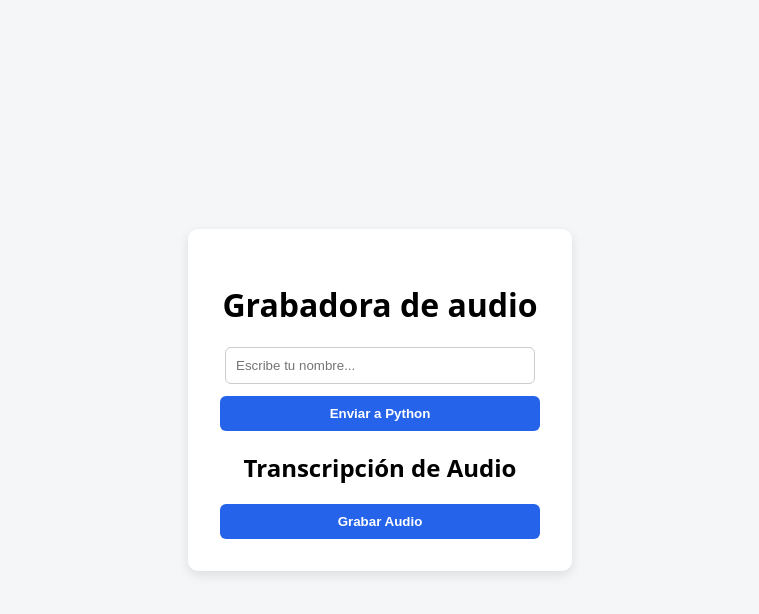
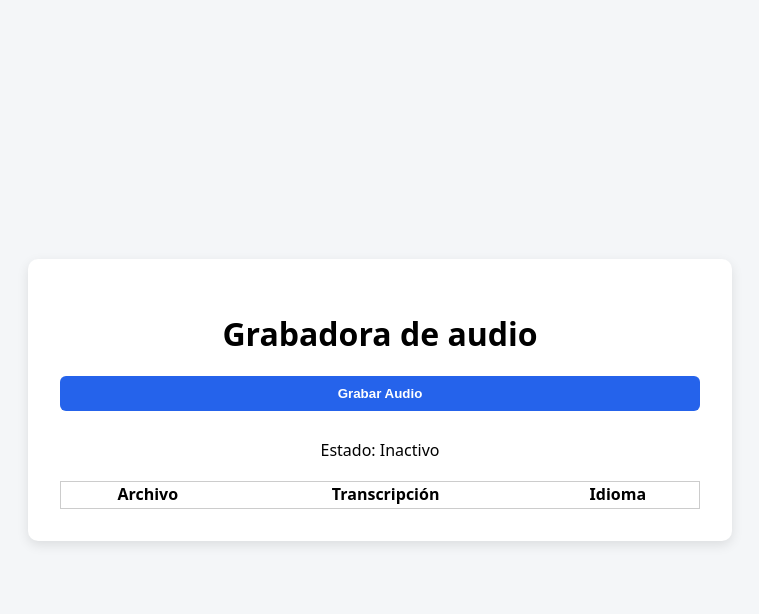
Before and after one commit to JavierRivera-dev/TraductorDeAudio, a Flask app: page / in a window 1280 px wide. Shown: the top 614 px of the page, without its empty margins (260-1019 px from the left). Run offline with Flask 3, Linux system fonts and the light colour scheme; lists and menus that the app fills with data are empty.

Commit message:
Se realizó una página capaz de oir audio y transcribirlo

```diff
--- a/pagina/app.py
+++ b/pagina/app.py
@@ -1,46 +1,69 @@
-from flask import Flask, render_template, request, jsonify
-import os
-import deepl
+from pathlib import Path
+
+from flask import Flask, jsonify, render_template, request
 import whisper
-from dotenv import load_dotenv
-import sounddevice as sd
-import soundfile as sf
 
 
 app = Flask(__name__)
 
-# 1. Ruta principal: entrega el archivo HTML al navegador
+TIPOS_AUDIO = {
+    "audio/wav": ".wav",
+    "audio/x-wav": ".wav",
+}
+
+
 @app.route("/")
 def inicio():
     return render_template("index.html")
 
-# 2. Ruta de API: recibe datos del frontend y responde con JSON
-@app.route("/api/saludar", methods=["POST"])
-def saludar():
-    datos = request.get_json()
-    nombre = datos.get("nombre", "").strip()
-
-    if not nombre:
-        return jsonify({"error": "Por favor escribe un nombre"}), 400
-
-    mensaje_procesado = f"¡Hola, {nombre}! Este mensaje fue generado desde Python."
-    return jsonify({"respuesta": mensaje_procesado})
-
 
 @app.route("/api/grabar_audio", methods=["POST"])
 def grabar_audio():
-    freq = 44100  # Frecuencia de muestreo
-    duracion = 5  # Duración de la grabación en segundos
+    audio = request.files.get("audio")
+    if audio is None:
+        return jsonify({"error": "No se recibió ningún archivo de audio."}), 400
 
-    print("Grabando audio...")
-    audio = sd.rec(int(duracion * freq), samplerate=freq, channels=2)
-    sd.wait()  # Espera a que termine la grabación
+    extension = TIPOS_AUDIO.get(audio.mimetype)
+    if extension is None:
+        return jsonify({"error": "El formato de audio recibido no es compatible."}), 415
 
-    # Guardar el audio en un archivo temporal
-    ruta_audio = os.path.join(os.path.dirname(__file__), "audio_temp.wav")
-    sf.write(ruta_audio, audio, freq)
+    contenido = audio.read()
+    if not contenido:
+        return jsonify({"error": "La grabación está vacía."}), 400
 
-    return jsonify({"respuesta": "Audio grabado con éxito."})
+    ruta_audio = Path(__file__).parent / f"audio_temp{extension}"
+    try:
+        ruta_audio.write_bytes(contenido)
+    except OSError:
+        app.logger.exception("No se pudo guardar la grabación")
+        return jsonify({"error": "No se pudo guardar la grabación en el servidor."}), 500
+
+    return jsonify({
+        "respuesta": "Audio grabado con éxito.",
+        "archivo": ruta_audio.name,
+    })
+
+@app.route("/api/transcribir_audio", methods=["POST"])
+def transcribir_audio(audio_path=None):
+    if audio_path:
+        ruta_audio = Path(audio_path)
+    else:
+        ruta_audio = Path(__file__).parent / "audio_temp.wav"
+    if not ruta_audio.exists():
+        return jsonify({"error": "No se encontró el archivo de audio para transcribir."}), 404
+
+    try:
+        model = whisper.load_model("small")
+        resultado = model.transcribe(str(ruta_audio))
+        texto_transcrito = resultado.get("text", "")
+    except Exception as e:
+        app.logger.exception("Error al transcribir el audio")
+        return jsonify({"error": "Ocurrió un error al transcribir el audio."}), 500
+
+    return jsonify({
+        "texto_transcrito": texto_transcrito,
+        "idioma_detectado": resultado.get("language", "No detectado"),
+    })
 
 if __name__ == "__main__":
     app.run(debug=True)
--- a/pagina/static/script.js
+++ b/pagina/static/script.js
@@ -1,56 +1,197 @@
-const btnEnviar = document.getElementById("btnEnviar");
 const btnGrabar = document.getElementById("btnGrabar");
-const inputNombre = document.getElementById("inputNombre");
 const resultado = document.getElementById("resultado");
+const btnDetener = document.getElementById("btnDetener");
+const estado = document.getElementById("estado");
+const tab = document.getElementById("tablaResultados");
 
-btnEnviar.addEventListener("click", async () => {
-    const nombre = inputNombre.value;
+let grabadora = null;
+let flujoAudio = null;
+let fragmentosAudio = [];
 
+function detenerMicrofono() {
+    if (flujoAudio) {
+        flujoAudio.getTracks().forEach((pista) => pista.stop());
+        flujoAudio = null;
+    }
+}
+
+function restablecerControles() {
+    detenerMicrofono();
+    grabadora = null;
+    btnDetener.style.display = "none";
+    btnDetener.disabled = false;
+    btnGrabar.disabled = false;
+    btnGrabar.style.display = "inline-block";
+}
+
+async function convertirAWav(audioBlob) {
+    const AudioContext = window.AudioContext || window.webkitAudioContext;
+    if (!AudioContext) {
+        throw new Error("Este navegador no permite convertir la grabación a WAV.");
+    }
+
+    const contexto = new AudioContext();
     try {
-        const respuesta = await fetch("/api/saludar", {
-            method: "POST",
-            headers: {
-                "Content-Type": "application/json"
-            },
-            body: JSON.stringify({ nombre: nombre })
-        });
+        const audioBuffer = await contexto.decodeAudioData(await audioBlob.arrayBuffer());
+        const canales = audioBuffer.numberOfChannels;
+        const bytesPorMuestra = 2;
+        const bytesDeAudio = audioBuffer.length * canales * bytesPorMuestra;
+        const wavBuffer = new ArrayBuffer(44 + bytesDeAudio);
+        const vista = new DataView(wavBuffer);
+        const escribirTexto = (offset, texto) => {
+            for (let indice = 0; indice < texto.length; indice += 1) {
+                vista.setUint8(offset + indice, texto.charCodeAt(indice));
+            }
+        };
 
-        const data = await respuesta.json();
+        escribirTexto(0, "RIFF");
+        vista.setUint32(4, 36 + bytesDeAudio, true);
+        escribirTexto(8, "WAVE");
+        escribirTexto(12, "fmt ");
+        vista.setUint32(16, 16, true);
+        vista.setUint16(20, 1, true);
+        vista.setUint16(22, canales, true);
+        vista.setUint32(24, audioBuffer.sampleRate, true);
+        vista.setUint32(28, audioBuffer.sampleRate * canales * bytesPorMuestra, true);
+        vista.setUint16(32, canales * bytesPorMuestra, true);
+        vista.setUint16(34, 16, true);
+        escribirTexto(36, "data");
+        vista.setUint32(40, bytesDeAudio, true);
 
-        if (!respuesta.ok) {
-            resultado.textContent = data.error;
+        const datosPorCanal = [];
+        for (let canal = 0; canal < canales; canal += 1) {
+            datosPorCanal.push(audioBuffer.getChannelData(canal));
+        }
+
+        let offset = 44;
+        for (let indice = 0; indice < audioBuffer.length; indice += 1) {
+            for (let canal = 0; canal < canales; canal += 1) {
+                const muestra = Math.max(-1, Math.min(1, datosPorCanal[canal][indice]));
+                vista.setInt16(
+                    offset,
+                    muestra < 0 ? muestra * 0x8000 : muestra * 0x7fff,
+                    true,
+                );
+                offset += bytesPorMuestra;
+            }
+        }
+
+        return new Blob([wavBuffer], { type: "audio/wav" });
+    } finally {
+        if (contexto.state !== "closed") {
+            await contexto.close();
+        }
+    }
+}
+
+function tipoDeAudioCompatible() {
+    const tipos = [
+        "audio/webm;codecs=opus",
+        "audio/ogg;codecs=opus",
+        "audio/mp4",
+        "audio/webm",
+        "audio/ogg",
+    ];
+
+    return tipos.find((tipo) => MediaRecorder.isTypeSupported(tipo));
+}
+
+btnGrabar.addEventListener("click", async () => {
+    if (!navigator.mediaDevices || !window.MediaRecorder) {
+        resultado.textContent = "Este navegador no permite grabar audio.";
         resultado.style.color = "#dc2626";
         return;
     }
 
-        resultado.textContent = data.respuesta;
-        resultado.style.color = "#16a34a";
-    } catch (error) {
-        resultado.textContent = "Error al conectar con el servidor.";
+    btnGrabar.disabled = true;
+    resultado.textContent = "";
+    estado.textContent = "Estado: Solicitando acceso al micrófono...";
+
+    try {
+        flujoAudio = await navigator.mediaDevices.getUserMedia({ audio: true });
+        const tipo = tipoDeAudioCompatible();
+        grabadora = tipo
+            ? new MediaRecorder(flujoAudio, { mimeType: tipo })
+            : new MediaRecorder(flujoAudio);
+        fragmentosAudio = [];
+
+        grabadora.addEventListener("dataavailable", (evento) => {
+            if (evento.data.size > 0) {
+                fragmentosAudio.push(evento.data);
+            }
+        });
+
+        grabadora.addEventListener("stop", async () => {
+            detenerMicrofono();
+            try {
+                const tipoAudio = grabadora.mimeType || "audio/webm";
+                const audioGrabado = new Blob(fragmentosAudio, { type: tipoAudio });
+                if (audioGrabado.size === 0) {
+                    throw new Error("La grabación está vacía.");
                 }
 
+                estado.textContent = "Estado: Convirtiendo a WAV y guardando...";
+                const archivoAudio = await convertirAWav(audioGrabado);
+                const formulario = new FormData();
+                formulario.append("audio", archivoAudio, "grabacion.wav");
+                const respuesta = await fetch("/api/grabar_audio", {
+                    method: "POST",
+                    body: formulario,
+                });
+                const datos = await respuesta.json();
+
+                if (!respuesta.ok) {
+                    throw new Error(datos.error || "No se pudo guardar la grabación.");
+                }
+
+                resultado.textContent = `${datos.respuesta} Archivo: ${datos.archivo}`;
+                resultado.style.color = "#16a34a";
+                estado.textContent = "Estado: Transcribiendo audio...";
+                btnDetener.style.display = "none";
+                const transcripcion = await trascribirAudio(archivoAudio);
+                document.getElementById("archivo").textContent = datos.archivo;
+                document.getElementById("transcripcion").textContent = transcripcion.texto_transcrito;
+                document.getElementById("idioma").textContent = transcripcion.idioma_detectado;
+                estado.textContent = "Estado: Inactivo";
+
+            } catch (error) {
+                resultado.textContent = `Error: ${error.message}`;
+                resultado.style.color = "#dc2626";
+                estado.textContent = "Estado: Inactivo";
+            } finally {
+                restablecerControles();
+            }
         });
 
-btnGrabar.addEventListener("click", async () => {
-    try{
-        const respuesta = await fetch("/api/grabar_audio", {
-            method: "POST",
-            headers: {
-                "Content-Type": "application/json"
-            },
+        grabadora.start();
+        btnGrabar.style.display = "none";
+        btnDetener.style.display = "inline-block";
+        estado.textContent = "Estado: Grabando...";
+    } catch (error) {
+        resultado.textContent = `No se pudo iniciar la grabación: ${error.message}`;
+        resultado.style.color = "#dc2626";
+        estado.textContent = "Estado: Inactivo";
+        restablecerControles();
+    }
 });
 
-        const data = await respuesta.json();
-
-        if (!respuesta.ok) {
-            resultado.textContent = data.error;
-            resultado.style.color = "#dc2626";
+btnDetener.addEventListener("click", async () => {
+    if (!grabadora || grabadora.state !== "recording") {
         return;
     }
 
-        resultado.textContent = data.respuesta;
-        resultado.style.color = "#16a34a";
-    } catch (error) {
-        resultado.textContent = "Error: " + error.message;
+    btnDetener.disabled = true;
+    estado.textContent = "Estado: Guardando grabación...";
+    grabadora.stop();
+});
+
+async function trascribirAudio(archivo) {
+    const formulario = new FormData();
+    formulario.append("audio", archivo, "grabacion.wav");
+    const respuesta = await fetch("/api/transcribir_audio", {
+        method: "POST",
+        body: formulario,
+    });
+    const datos = await respuesta.json();
+    return datos;
 }
-});
--- a/pagina/static/style.css
+++ b/pagina/static/style.css
@@ -14,7 +14,7 @@ body {
     border-radius: 10px;
     box-shadow: 0 4px 12px rgba(0, 0, 0, 0.1);
     text-align: center;
-    width: 320px;
+    width: 640px;
 }
 
 input {
@@ -34,10 +34,15 @@ button {
     border-radius: 6px;
     cursor: pointer;
     font-weight: bold;
+    margin-bottom: 12px;
 }
 
 button:hover {
     background-color: #1d4ed8;
+}
+
+#btnDetener {
+    background-color: #ef4444;
 }
 
 #resultado {
@@ -45,3 +50,11 @@ button:hover {
     font-weight: 500;
     color: #111827;
 }
+
+table {
+    width: 100%;
+    border-collapse: collapse;
+    margin-top: 20px;
+    border: 1px solid #ccc;
+    padding: 10px;
+}
--- a/pagina/templates/index.html
+++ b/pagina/templates/index.html
@@ -9,11 +9,25 @@
 <body>
     <main class="contenedor">
         <h1>Grabadora de audio</h1>
-        <input type="text" id="inputNombre" placeholder="Escribe tu nombre...">
-        <button id="btnEnviar">Enviar a Python</button>
-        <p id="resultado"></p>
-        <h2>Transcripción de Audio</h2>
         <button id="btnGrabar">Grabar Audio</button>
+        <button id="btnDetener" style="display: none;">Detener Grabación</button>
+        <p id="estado" aria-live="polite">Estado: Inactivo</p>
+        <p id="resultado" aria-live="polite"></p>
+
+        <table id="tablaResultados" style="width: 100%; border-collapse: collapse; margin-top: 20px;">
+            <thead>
+                <tr>
+                    <th>Archivo</th>
+                    <th>Transcripción</th>
+                    <th>Idioma</th>
+                </tr>
+            </thead>
+            <tbody id="tablaResultados">
+                <td id="archivo"></td>
+                <td id="transcripcion"></td>
+                <td id="idioma"></td>
+            </tbody>
+        </table>
     </main>
 
     <script src="/static/script.js"></script>
--- a/requirements.txt
+++ b/requirements.txt
@@ -2,5 +2,3 @@ openai-whisper
 deepl
 python-dotenv
 flask
-sounddevice
-soundfile
```
Also changed, not shown: README.md, 1 other file. Lines whose indentation alone changed are shown as unchanged.
